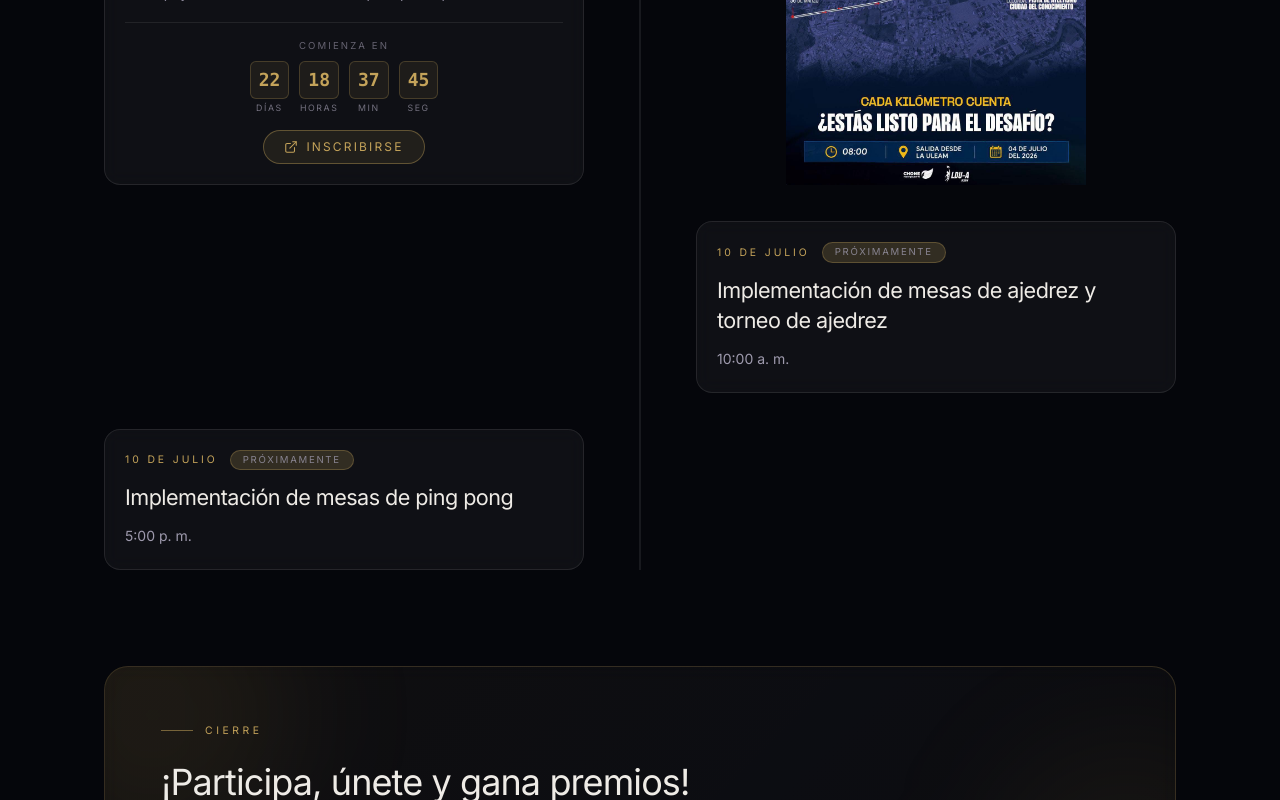
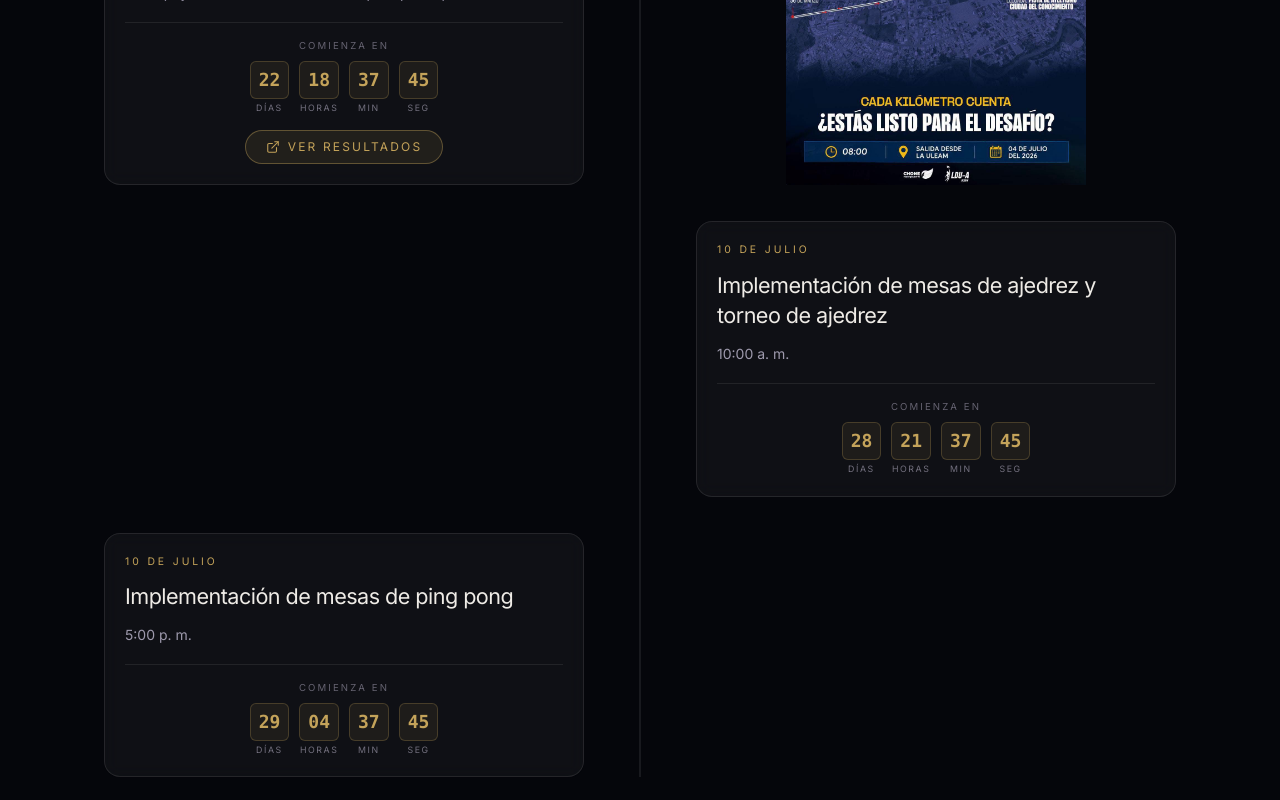
Before and after one commit to Alejandro-ZetaZeta/PROYECTOlduA, a Next.js app in the folder web/: page / in a window 1280 px wide. Shown: the part 2000-2800 px from the top of the page. Built offline with nearby package versions, Linux system fonts and the light colour scheme.

Commit message:
tiempo atras de ultimas dos cards de la pag web

```diff
--- a/web/app/activate-uleam/components/Timeline.tsx
+++ b/web/app/activate-uleam/components/Timeline.tsx
@@ -14,8 +14,14 @@ const SEMINAR_TARGET = new Date("2026-05-22T22:00:00Z");
 // June 13 2026 09:00 UTC-5
 const TOURNAMENT_TARGET = new Date("2026-06-13T14:00:00Z");
 
-// July 4 2026 08:00 UTC-5
+// July 4 2026 07:00 UTC-5
 const RACE_TARGET = new Date("2026-07-04T12:00:00Z");
+
+// July 10 2026 10:00 UTC-5 — Ajedrez
+const CHESS_TARGET = new Date("2026-07-10T15:00:00Z");
+
+// July 10 2026 17:00 UTC-5 — Ping pong
+const PINGPONG_TARGET = new Date("2026-07-10T22:00:00Z");
 
 function useCountdown(target: Date) {
   const calc = () => Math.max(0, Math.floor((target.getTime() - Date.now()) / 1000));
@@ -102,6 +108,54 @@ function TournamentCountdown() {
 
 function RaceCountdown() {
   const { days, hours, minutes, seconds, done, isReady } = useCountdown(RACE_TARGET);
+
+  return (
+    <div className="mt-4 border-t border-white/8 pt-4">
+      {!isReady ? (
+        <div className="h-[60px]" />
+      ) : done ? (
+        <p className="text-center text-xs text-gold">El evento ya pasó.</p>
+      ) : (
+        <div className="flex flex-col items-center gap-2">
+          <p className="text-[0.6rem] tracking-[0.22em] text-muted/60 uppercase">Comienza en</p>
+          <div className="flex gap-2.5">
+            <CountdownUnit value={days} label="días" />
+            <CountdownUnit value={hours} label="horas" />
+            <CountdownUnit value={minutes} label="min" />
+            <CountdownUnit value={seconds} label="seg" />
+          </div>
+        </div>
+      )}
+    </div>
+  );
+}
+
+function ChessCountdown() {
+  const { days, hours, minutes, seconds, done, isReady } = useCountdown(CHESS_TARGET);
+
+  return (
+    <div className="mt-4 border-t border-white/8 pt-4">
+      {!isReady ? (
+        <div className="h-[60px]" />
+      ) : done ? (
+        <p className="text-center text-xs text-gold">El evento ya pasó.</p>
+      ) : (
+        <div className="flex flex-col items-center gap-2">
+          <p className="text-[0.6rem] tracking-[0.22em] text-muted/60 uppercase">Comienza en</p>
+          <div className="flex gap-2.5">
+            <CountdownUnit value={days} label="días" />
+            <CountdownUnit value={hours} label="horas" />
+            <CountdownUnit value={minutes} label="min" />
+            <CountdownUnit value={seconds} label="seg" />
+          </div>
+        </div>
+      )}
+    </div>
+  );
+}
+
+function PingPongCountdown() {
+  const { days, hours, minutes, seconds, done, isReady } = useCountdown(PINGPONG_TARGET);
 
   return (
     <div className="mt-4 border-t border-white/8 pt-4">
@@ -324,7 +378,7 @@ function CardInner({
             {stop.highlight}
           </span>
         ) : null}
-        {idx > 2 && (
+        {idx > 4 && (
           <span className="rounded-full border border-gold/30 bg-gold/20 px-3 py-0.5 text-[0.6rem] tracking-[0.18em] text-muted/80">
             PRÓXIMAMENTE
           </span>
@@ -382,11 +436,13 @@ function CardInner({
                 <polyline points="15 3 21 3 21 9" />
                 <line x1="10" y1="14" x2="21" y2="3" />
               </svg>
-              INSCRIBIRSE
+              VER RESULTADOS
             </a>
           </div>
         </>
       )}
+      {idx === 3 && <ChessCountdown />}
+      {idx === 4 && <PingPongCountdown />}
     </div>
   );
 }
```
